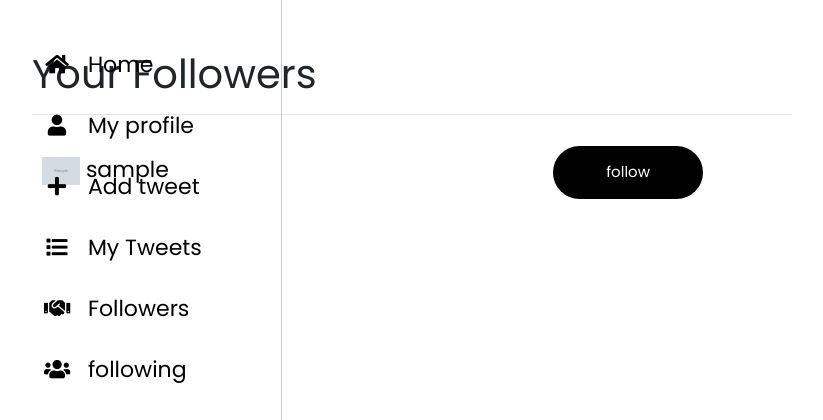
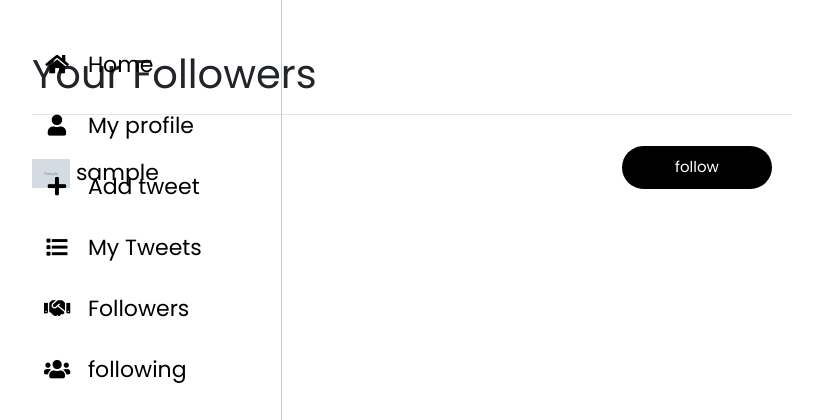
Before and after one commit to ShrutiDiwan1403/Twitter_Replica-, a Flask app: template templates/show_followers.html in a window 1280 px wide. Shown: the top 420 px of the page, without its empty margins (378-1201 px from the left). Run offline with Flask 2, Linux system fonts and the light colour scheme; the template is opened without the code that fills it: most values are stand-ins (such as "Sample title", 1, 10 or a date in 2020); grey boxes marked "Sample" are stand-in pictures; some libraries are stand-ins or nearby versions.

Commit message:
Bug fixes

```diff
--- a/templates/show_followers.html
+++ b/templates/show_followers.html
@@ -78,12 +78,12 @@
       <div class="row">
 
 
-        <div class="sidebar-menu user-list" style="margin-top:10px; width: 100%;">
+        <div class="sidebar-menu" style="margin-top:10px; width: 100%;">
         <h1>Your Followers</h1>
             <hr>
         <ul style="list-style-type: none;padding: 0;">
           {% for user in data %}
-          <li class="sidebar-dropdown">
+          <li class="sidebar-dropdown show-list">
             <a href="http://127.0.0.1:5000/{{ user.user_id}}/show-user-profile" style="text-decoration: none;color: #000;">
               {% if user.user_image %}
               <img class="object-cover w-20 h-20 border-2 border-blue-500 rounded-full dark:border-blue-400"
@@ -95,9 +95,9 @@
               <span>{{ user.user_name }}</span>
             </a>
             {% if user.is_following %}
-              <a href="http://127.0.0.1:5000/{{ user.user_id }}/unfollow-user" class="back log-out" style="width: 150px; padding-right: 10px;margin-left: 380px;">unfollow</a>
+              <a href="http://127.0.0.1:5000/{{ user.user_id }}/unfollow-user" class="back log-out" style="width: 150px; padding: 10px;">unfollow</a>
             {% else %}
-                <a href="http://127.0.0.1:5000/{{ user.user_id }}/follow-user" class="back log-out" style="width: 150px; padding-right: 10px;margin-left: 380px;">follow</a>
+                <a href="http://127.0.0.1:5000/{{ user.user_id }}/follow-user" class="back log-out" style="width: 150px; padding: 10px;">follow</a>
             {% endif %}
           </li>
 
```
